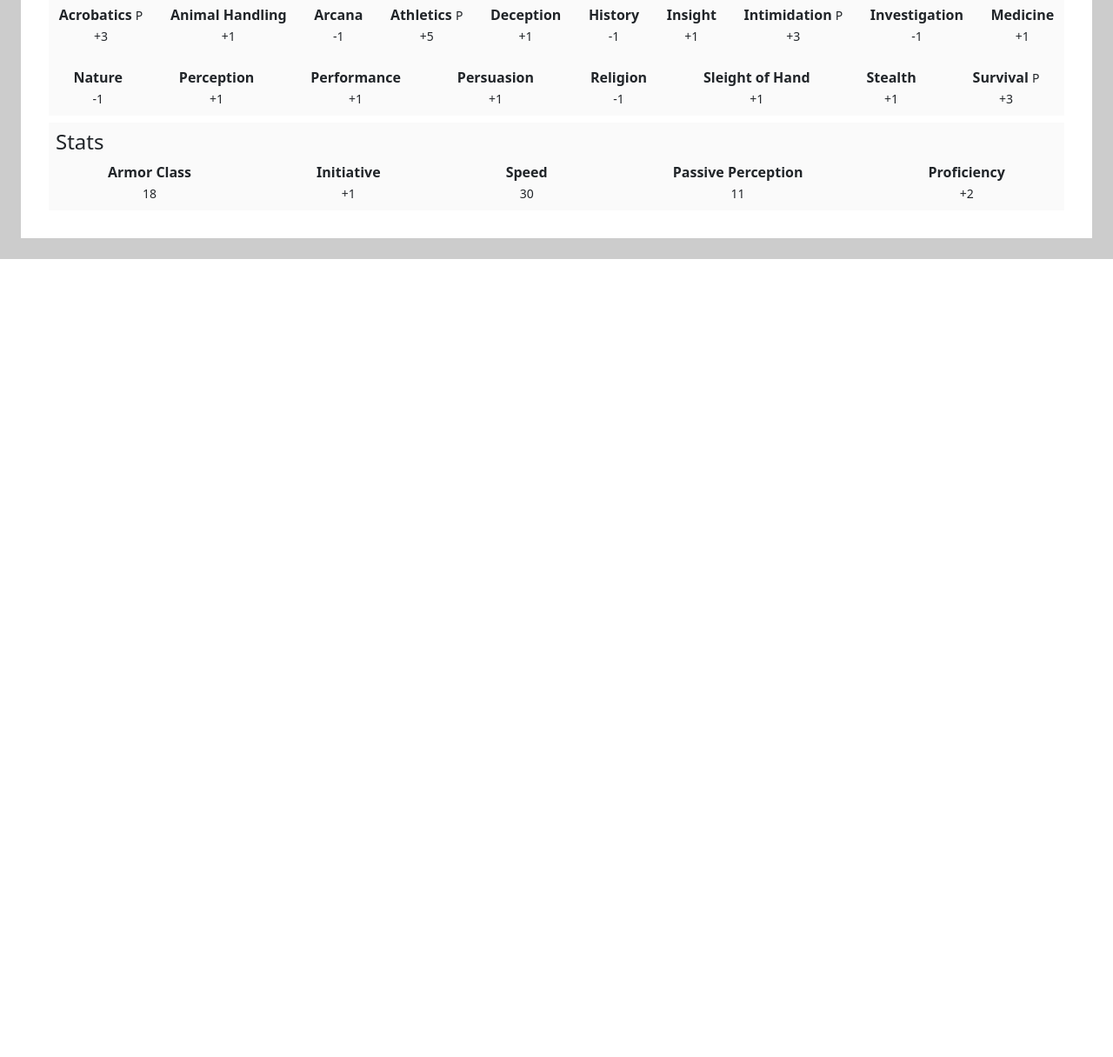
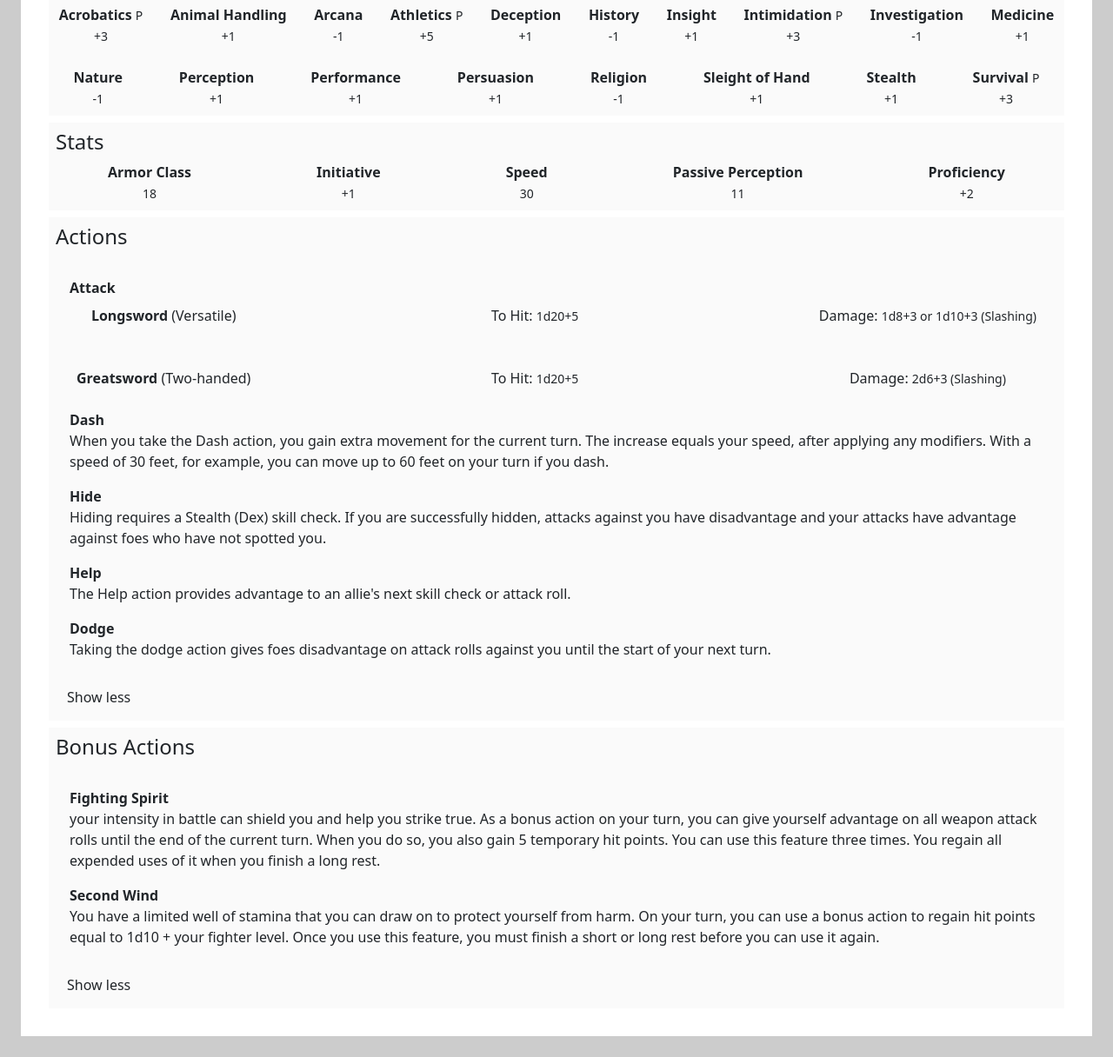
Before and after one commit to Arpa-exe/dnd-viewer, a website built with webpack: page index.html in a window 1280 px wide. Shown: the part 837-2053 px from the top of the page at 87% size. Before the commit the page ends 1135 px from the top, so only its background shows below. Built offline with nearby package versions, Linux system fonts and the light colour scheme.

Commit message:
action and bonus ali

```diff
--- a/index.html
+++ b/index.html
@@ -248,6 +248,92 @@
           </div>
         </div>
       </div>
+      <div class="p-2 m-2" style="background-color: #fafafa">
+        <h4>Actions</h4>
+        <div class="collapse show p-lg-3" id="foldableDiv">
+          <ul class="navbar-nav justify-content-center">
+            <li class="nav-item my-2">
+              <p class="m-0"><strong>Attack</strong></p>
+              <div class="d-flex p-lg-2 gap-4 justify-content-between align-items-center">
+                <div class="d-flex gap-5 flex-column justify-content-center align-items-center">
+                  <p class="m-0 text-center"><strong>Longsword</strong> (Versatile)</p>
+                  <p class="m-0 text-center"><strong>Greatsword</strong> (Two-handed)</p>
+                </div>
+                <div class="d-flex gap-5 flex-column justify-content-center align-items-center">
+                  <p class="m-0">To Hit: <small>1d20+5</small></p>
+                  <p class="m-0">To Hit: <small>1d20+5</small></p>
+                </div>
+                <div class="d-flex gap-5 flex-column justify-content-center align-items-center">
+                  <p class="m-0 text-center">Damage: <small>1d8+3 or 1d10+3 (Slashing)</small></p>
+                  <p class="m-0">Damage: <small>2d6+3 (Slashing)</small></p>
+                </div>
+              </div>
+            </li>
+            <li class="nav-item my-2">
+              <p class="m-0"><strong>Dash</strong></p>
+              <ul class="navbar-nav justify-content-center">
+                <li class="nav-item d-flex flex-wrap gap-lg-5 gap-md-5">
+                  <p class="m-0">When you take the Dash action, you gain extra movement for the current turn. The increase equals your speed, after applying any modifiers. With a speed of 30 feet, for example, you can move up to 60 feet on your turn if you dash.</p>
+                </li>
+              </ul>
+            </li>
+            <li class="nav-item my-2">
+              <p class="m-0"><strong>Hide</strong></p>
+              <ul class="navbar-nav justify-content-center">
+                <li class="nav-item d-flex flex-wrap gap-lg-5 gap-md-5">
+                  <p class="m-0">Hiding requires a Stealth (Dex) skill check. If you are successfully hidden, attacks against you have disadvantage and your attacks have advantage against foes who have not spotted you.</p>
+                </li>
+              </ul>
+            </li>
+            <li class="nav-item my-2">
+              <p class="m-0"><strong>Help</strong></p>
+              <ul class="navbar-nav justify-content-center">
+                <li class="nav-item d-flex flex-wrap gap-lg-5 gap-md-5">
+                  <p class="m-0">The Help action provides advantage to an allie's next skill check or attack roll.</p>
+                </li>
+              </ul>
+            </li>
+            <li class="nav-item my-2">
+              <p class="m-0"><strong>Dodge</strong></p>
+              <ul class="navbar-nav justify-content-center">
+                <li class="nav-item d-flex flex-wrap gap-lg-5 gap-md-5">
+                  <p class="m-0">Taking the dodge action gives foes disadvantage on attack rolls against you until the start of your next turn.</p>
+                </li>
+            </ul>
+            </li>
+          </ul>
+        </div>
+        <a class="btn" data-bs-toggle="collapse" href="#foldableDiv" role="button" id="toggleButton">
+          Show less
+        </a>
+      </div>
+      <div class="p-2 m-2" style="background-color: #fafafa">
+        <h4>Bonus Actions</h4>
+        <div class="collapse show p-lg-3" id="foldableDivBonus">
+          <ul class="navbar-nav justify-content-center">
+            <li class="nav-item my-2">
+              <p class="m-0"><strong>Fighting Spirit</strong></p>
+              <ul class="navbar-nav justify-content-center">
+                <li class="nav-item d-flex flex-wrap gap-lg-5 gap-md-5">
+                  <p class="m-0">your intensity in battle can shield you and help you strike true. As a bonus action on your turn, you can give yourself advantage on all weapon attack rolls until the end of the current turn. When you do so, you also gain 5 temporary hit points. You can use this feature three times. You regain all expended uses of it when you finish a long rest.</p>
+                </li>
+              </ul>
+            </li>
+            <li class="nav-item my-2">
+              <p class="m-0"><strong>Second Wind</strong></p>
+              <ul class="navbar-nav justify-content-center">
+                <li class="nav-item d-flex flex-wrap gap-lg-5 gap-md-5">
+                  <p class="m-0">You have a limited well of stamina that you can draw on to protect yourself from harm. On your turn, you can use a bonus action to regain hit points equal to 1d10 + your fighter level.
+                    Once you use this feature, you must finish a short or long rest before you can use it again.</p>
+                </li>
+              </ul>
+            </li>
+          </ul>
+        </div>
+        <a class="btn" data-bs-toggle="collapse" href="#foldableDivBonus" role="button" id="toggleButtonBonus">
+          Show less
+        </a>
+      </div>
     </div>
   </div>
 </main>
--- a/js/app.js
+++ b/js/app.js
@@ -0,0 +1,7 @@
+  document.getElementById('toggleButton').addEventListener('click', function() {
+  this.textContent = this.textContent === "Show More" ? "Show Less" : "Show More";
+});
+
+  document.getElementById('toggleButtonBonus').addEventListener('click', function() {
+    this.textContent = this.textContent === "Show More" ? "Show Less" : "Show More";
+  });
```
